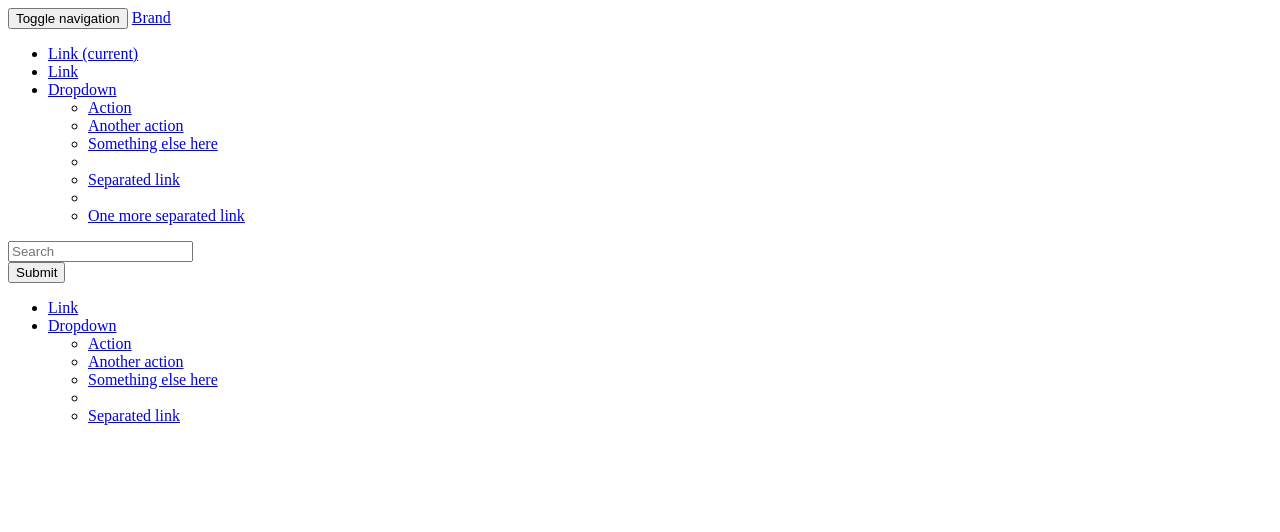
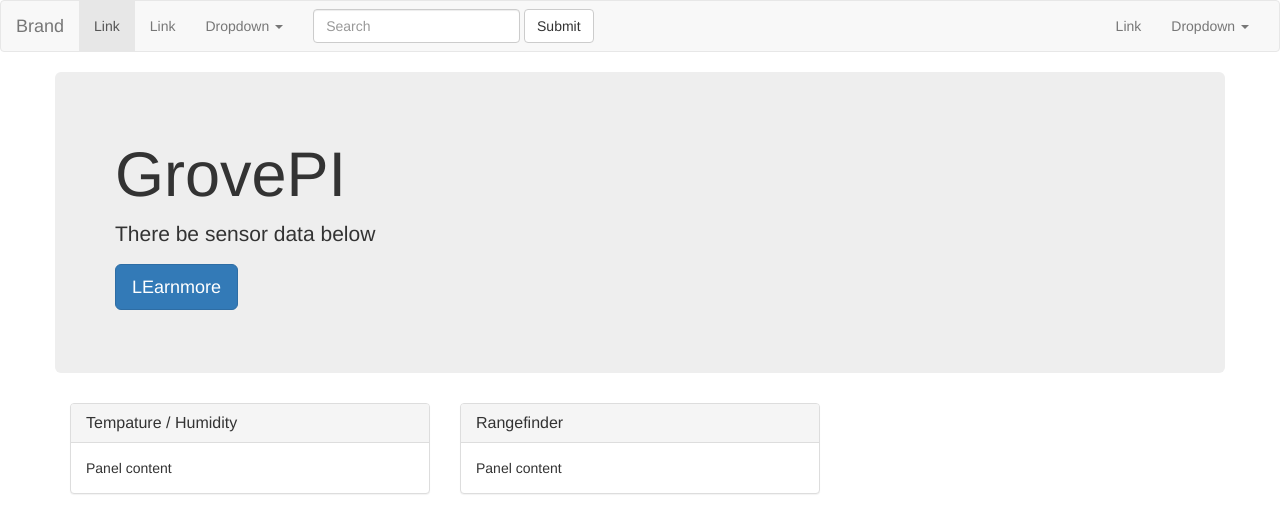
Before and after one commit to mauricefreese/Accident-Response, a website: page WebClient/index.html in a window 1280 px wide. Drawn offline with nearby package versions, Linux system fonts and the light colour scheme; no server answers.

Commit message:
D 3/23/17

```diff
--- a/WebClient/index.html
+++ b/WebClient/index.html
@@ -4,7 +4,7 @@
 <head>
   <meta charset="UTF-8">
   <title>AR</title>
-</head>
+  <link rel="stylesheet" href="https://cdnjs.cloudflare.com/ajax/libs/twitter-bootstrap/3.3.7/css/bootstrap.min.css"> </head>
 
 <body>
   <nav class="navbar navbar-default">
@@ -51,8 +51,35 @@
     </div>
     <!-- /.container-fluid -->
   </nav>
+  <div id="main" class="container">
+    <div class="row">
+      <div class="jumbotron">
+        <h1>GrovePI</h1>
+        <p>There be sensor data below</p>
+        <p><a class="btn btn-primary btn-lg" href="#" role="button">LEarnmore</a></p>
+      </div>
+    </div>
+    <div class="row">
+      <div class="col-sm-4 col-md-4">
+        <div class="panel panel-default">
+          <div class="panel-heading">
+            <h3 class="panel-title">Tempature / Humidity</h3> </div>
+          <div class="panel-body">Panel content</div>
+        </div>
+      </div>
+      <div class="col-sm-4 col-md-4">
+        <div class=" panel panel-default">
+          <div class="panel-heading">
+            <h3 class="panel-title">Rangefinder</h3> </div>
+          <div class="panel-body">Panel content</div>
+        </div>
+      </div>
+    </div>
+  </div>
+  <script src="https://cdnjs.cloudflare.com/ajax/libs/jquery/3.2.1/jquery.min.js"></script>
+  <script src="https://cdnjs.cloudflare.com/ajax/libs/socket.io/1.7.3/socket.io.min.js"></script>
+  <script src="https://cdnjs.cloudflare.com/ajax/libs/twitter-bootstrap/3.3.7/js/bootstrap.min.js"></script>
+  <script src="main.js"></script>
 </body>
 
-
-
 </html>
--- /dev/null
+++ b/WebClient/main.js
@@ -0,0 +1,10 @@
+$(document).ready(function() {
+  var socketServer = 'http://localhost:3000/';
+  var scoket = io.connect(socketServer);
+
+  socket.on('echo', function(data) {
+    console.log('socket echo = ' + JSON.stringify(data));
+    $('#dht-display').text(data.temp +"C, " + data.humi + "%");
+    $('range-display').text(data.range);
+  });
+});
```
Also changed, not shown: WebClient/node.js (line endings or trailing spaces), 1 other file.
